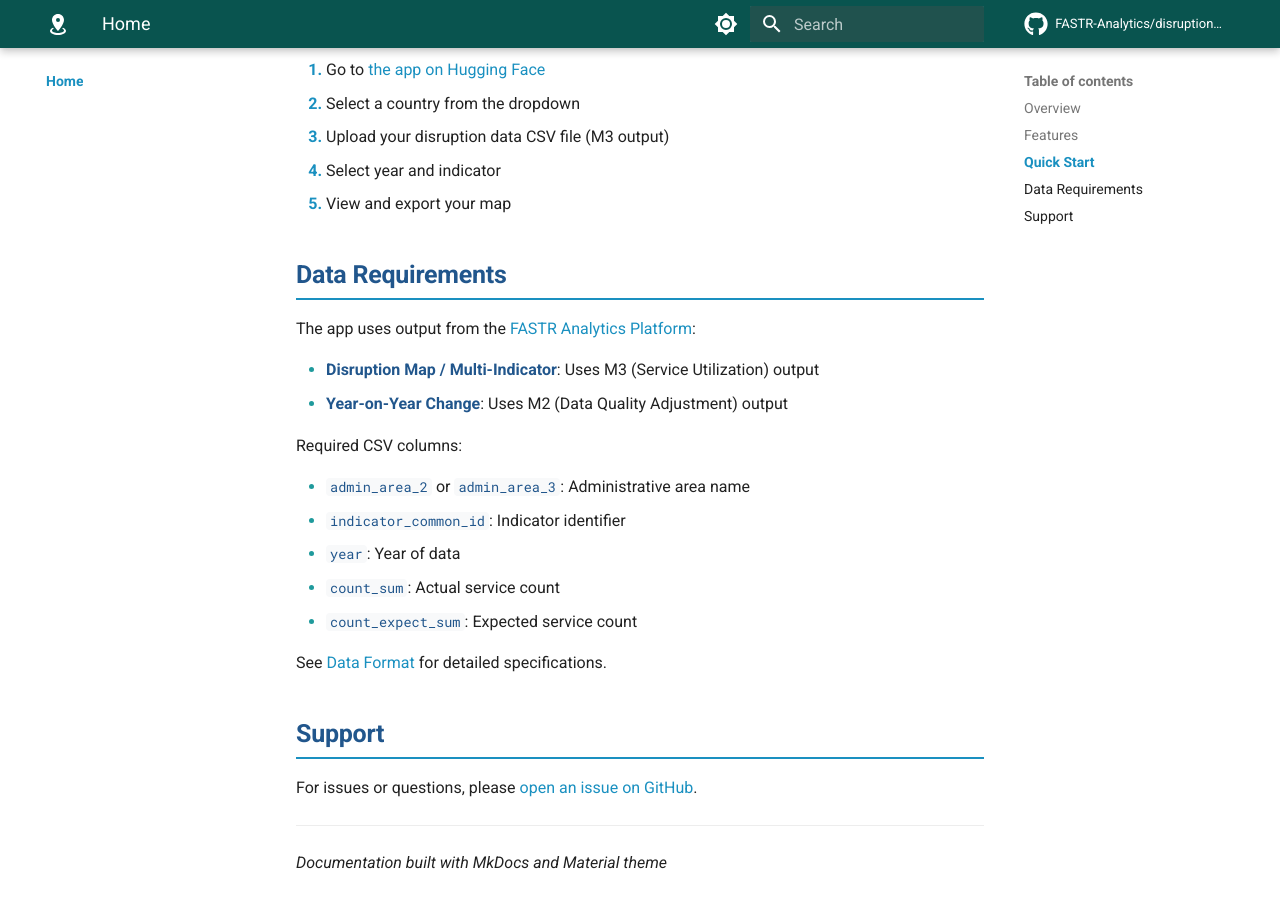
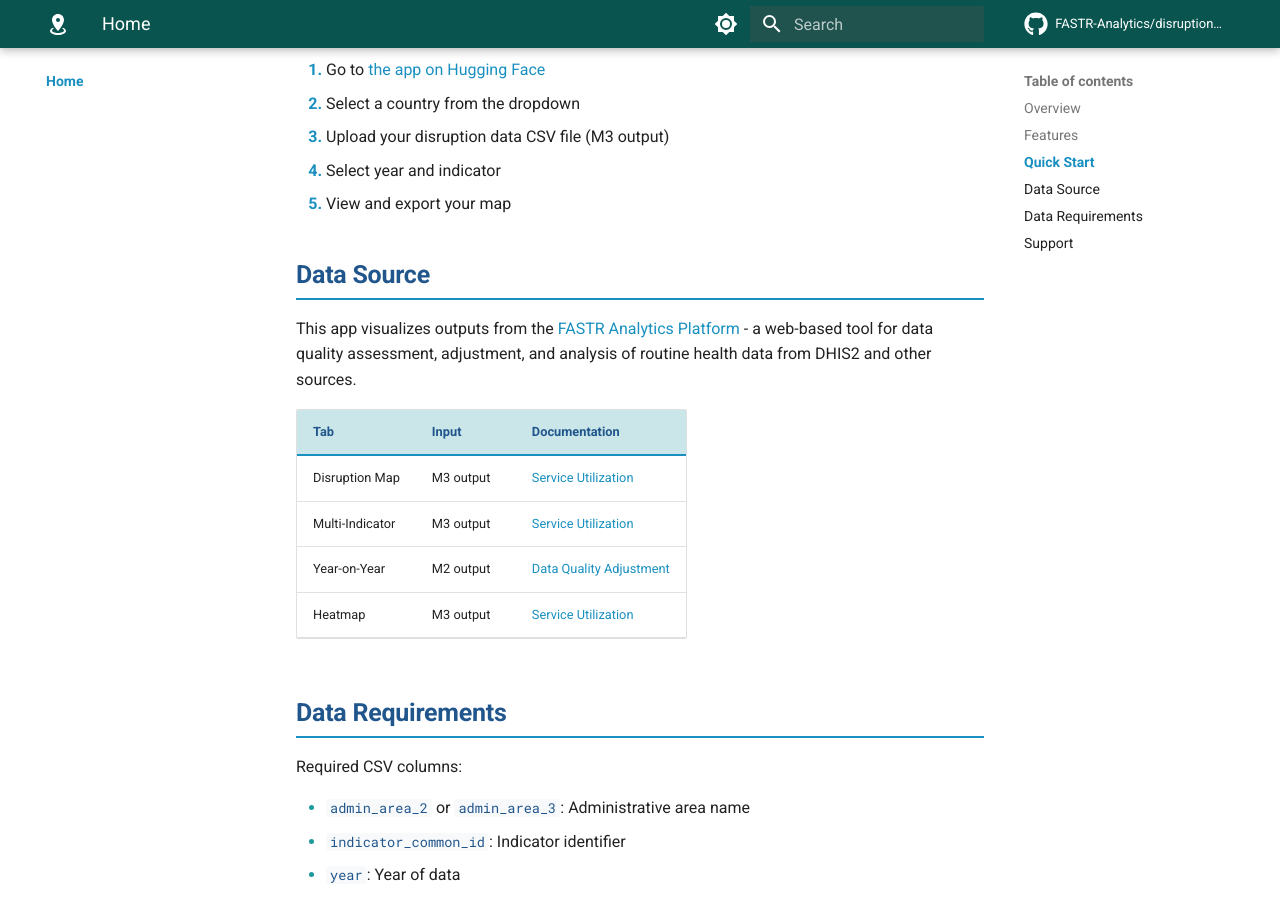
Before and after one commit to FASTR-Analytics/disruption-mapping, an MkDocs documentation site: the page built from docs/index.md, in a window 1280 px wide and 900 px high, scrolled down 862 px. Built offline with MkDocs 1.6.1 and Material for MkDocs 9.7.7, drawn with Linux system fonts in a browser that asks for light colours; comment, search, counter and statistics services are not loaded.

Commit message:
Add FASTR platform context and M2/M3 documentation links
Co-Authored-By: Claude Opus 4.5 <noreply@anthropic.com>

```diff
--- a/docs/index.md
+++ b/docs/index.md
@@ -24,12 +24,18 @@ This application allows health analysts to visualize and compare actual vs expec
 4. Select year and indicator
 5. View and export your map
 
+## Data Source
+
+This app visualizes outputs from the [FASTR Analytics Platform](https://fastr-analytics.github.io/fastr-resource-hub/) - a web-based tool for data quality assessment, adjustment, and analysis of routine health data from DHIS2 and other sources.
+
+| Tab | Input | Documentation |
+|-----|-------|---------------|
+| Disruption Map | M3 output | [Service Utilization](https://fastr-analytics.github.io/fastr-resource-hub/06a_service_utilization/) |
+| Multi-Indicator | M3 output | [Service Utilization](https://fastr-analytics.github.io/fastr-resource-hub/06a_service_utilization/) |
+| Year-on-Year | M2 output | [Data Quality Adjustment](https://fastr-analytics.github.io/fastr-resource-hub/05_data_quality_adjustment/) |
+| Heatmap | M3 output | [Service Utilization](https://fastr-analytics.github.io/fastr-resource-hub/06a_service_utilization/) |
+
 ## Data Requirements
-
-The app uses output from the [FASTR Analytics Platform](https://fastr-analytics.github.io/fastr-resource-hub/):
-
-- **Disruption Map / Multi-Indicator**: Uses M3 (Service Utilization) output
-- **Year-on-Year Change**: Uses M2 (Data Quality Adjustment) output
 
 Required CSV columns:
 
```
Also changed, not shown: docs/user-guide/getting-started.md (+10 -1 lines).
